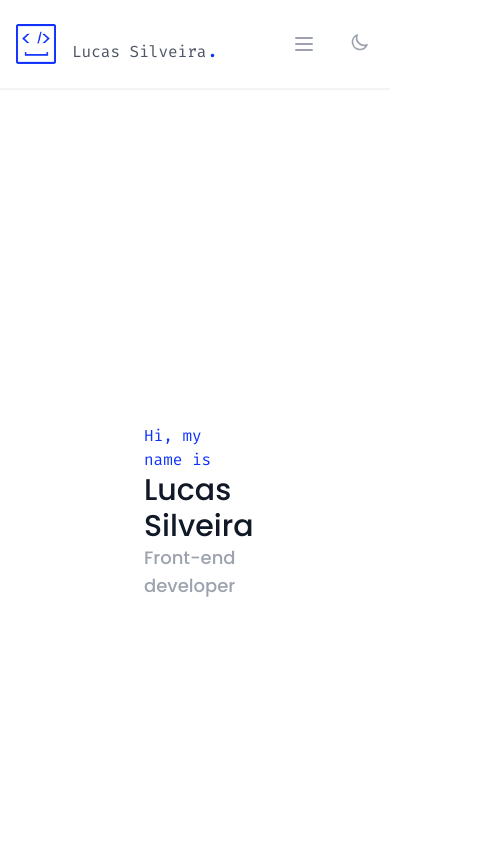
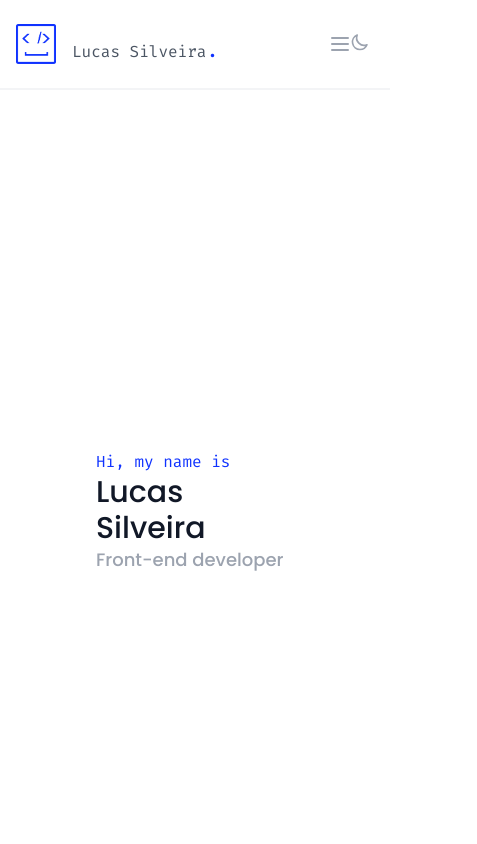
Before and after one commit to lucaxsilveira/lucassilveira.dev, a Next.js app: page / in a window 390 px wide. Shown: the top 844 px of the page, 477 px wide, since content can reach past the window. Built offline with nearby package versions, Linux system fonts and the light colour scheme; no server answers; what @tailwindcss/typography would draw is missing.

Commit message:
fix: mobile grid

```diff
--- a/components/Layout/Container.tsx
+++ b/components/Layout/Container.tsx
@@ -3,7 +3,7 @@ type Props = {
 }
 
 const Container = ({ children }: Props): JSX.Element => {
-  return <div className="container mx-auto px-36">{children}</div>
+  return <div className="container mx-auto px-24">{children}</div>
 }
 
 export default Container
--- a/components/Layout/Header.tsx
+++ b/components/Layout/Header.tsx
@@ -53,7 +53,7 @@ const Header = (): JSX.Element => {
               </span>
             </div>
           </div>
-          <div className="-mr-10 -my-2 md:hidden">
+          <div className="-mr-28 -my-2 md:hidden">
             <button
               type="button"
               className="dark:bg-dark-background bg-white rounded-md p-2 inline-flex items-center justify-center text-gray-400 hover:text-gray-500 hover:bg-gray-100 focus:outline-none focus:ring-2 focus:ring-inset focus:ring-indigo-500"
--- a/styles/_about.scss
+++ b/styles/_about.scss
@@ -13,7 +13,7 @@
       &:before {
         position: absolute;
         left: 0px;
-                content: "●";
+        content: '●';
         @apply text-primary;
       }
     }
--- a/styles/_home.scss
+++ b/styles/_home.scss
@@ -1,6 +1,10 @@
 #about {
   .content {
     grid-template-columns: 3fr 2fr;
+
+    @media screen and (max-width: 720px){
+      grid-template-columns: 1fr;
+    }
 
     p {
       @apply mb-4;
--- a/styles/app.scss
+++ b/styles/app.scss
@@ -9,11 +9,15 @@
 @import 'home';
 @import 'about';
 
+
+html,body {
+  width: 100%;
+}
+
 body {
   font-family: 'Poppins', 'Roboto', sans-serif;
 }
 
-
 html.dark {
   @apply bg-dark-background;
 }
```
Lines whose indentation alone changed are shown as unchanged.
